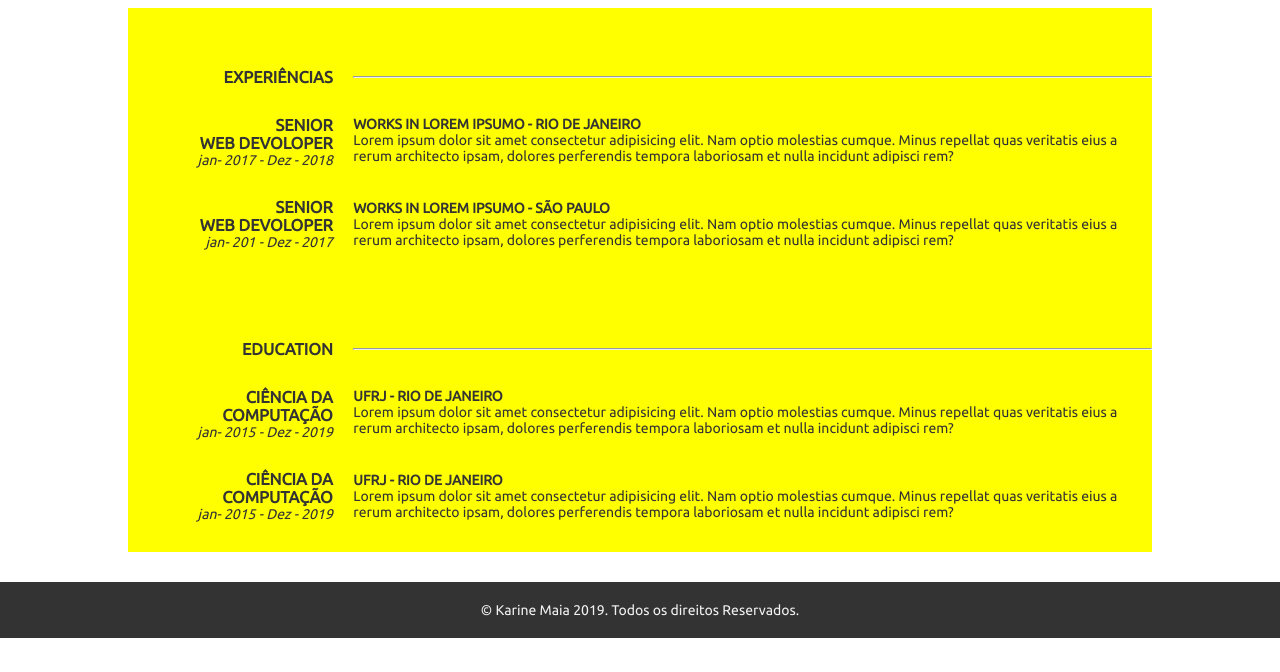
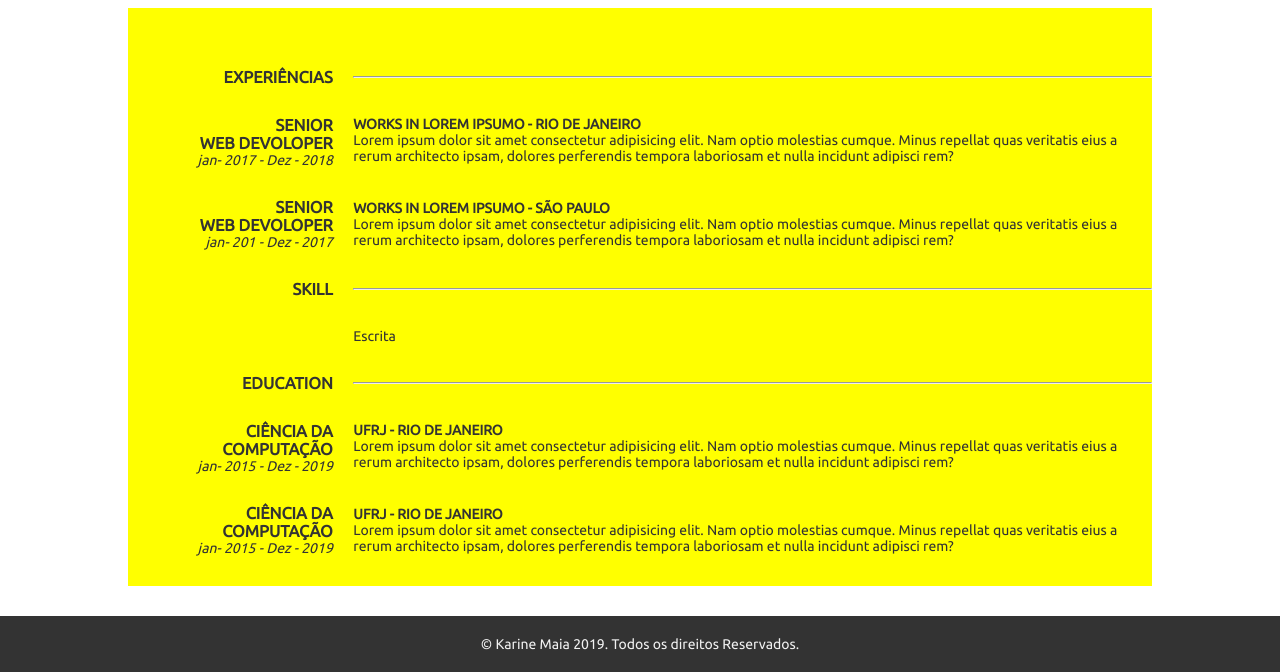
Before and after one commit to karinemaia/Tecnogueto, a plain HTML site: page curriculo-com-rodrigo/index.html in a window 1280 px wide. Shown: the part 202-874 px from the top of the page. Before the commit the page ends 840 px from the top, so only its background shows below. Drawn offline with Linux system fonts and the light colour scheme.

Commit message:
atualização

```diff
--- a/curriculo-com-rodrigo/index.html
+++ b/curriculo-com-rodrigo/index.html
@@ -81,9 +81,46 @@
 
             </div>
         </div>
+        <div class="experiencia">
+            <div class="esquerda">
+                <h3 class="titulo-esquerda">Skill</h3>
+
+
+            </div>
+            <div class="direita">
+                <hr>
             </div>
 
-    <div class="conteudo experiencias">
+        </div>
+        <div class="experiencia alinhar-top">
+
+            <div class="esquerda">
+
+
+
+
+            </div>
+            <div class="direita">
+
+                <div class="habilidades">
+                    <div>
+                        <p>Escrita</p>
+                        <div class="barra"></div>
+                    </div>
+
+
+
+
+
+
+                </div>
+
+
+
+
+            </div>
+        </div>
+
         <div class="experiencia">
             <div class="esquerda">
                 <h3 class="titulo-esquerda">Education</h3>
```
Lines whose indentation alone changed are shown as unchanged.
